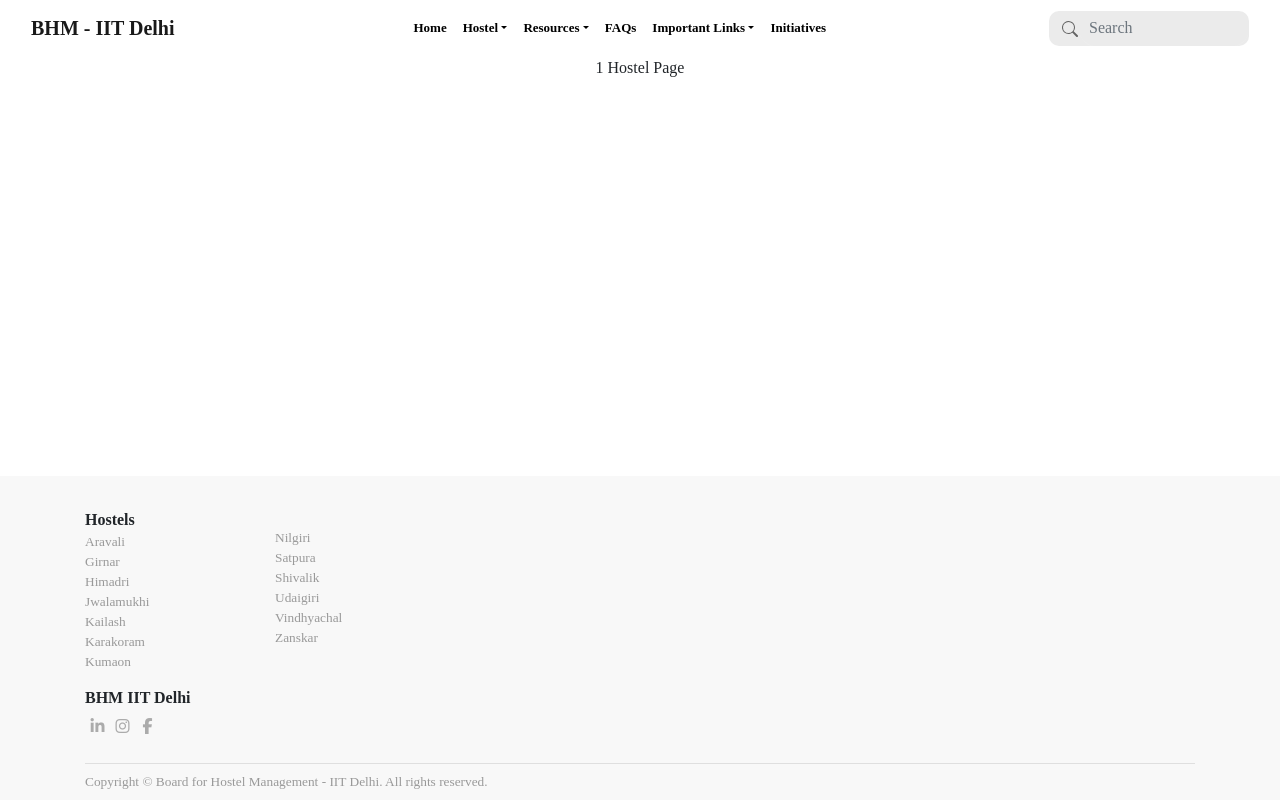
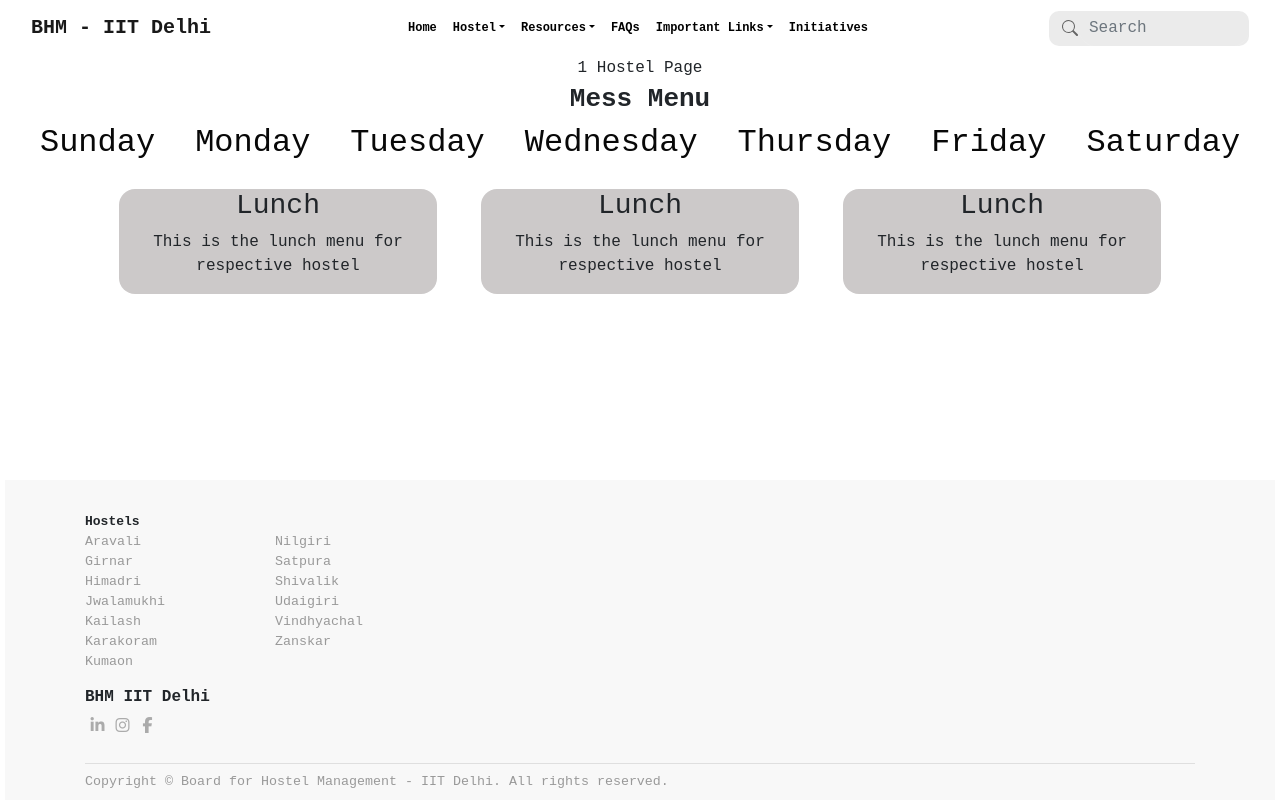
Before and after one commit to simran2712/bhm-iitd, a React (Create React App) app in the folder bhm-site/: page /hostel/1 in a window 1280 px wide. Built offline with nearby package versions, Linux system fonts and the light colour scheme.

Commit message:
Mess menu

```diff
--- a/bhm-site/src/App.js
+++ b/bhm-site/src/App.js
@@ -5,6 +5,7 @@ import { BrowserRouter as Router, Route, Routes } from 'react-router-dom'
 import Footer from './components/footer/component';
 import Hostel from './components/hostel/component';
 import Homepage from './pages/homepage';
+import Messmenu from './components/mess menu/component';
 
 function App() {
   return (
@@ -15,6 +16,7 @@ function App() {
           <Route path="/hostel/:hostel" element={<Hostel/>} />
           <Route exact path='/' element={<Homepage/>} />
         </Routes>
+        <Messmenu/>
         <Footer />
       </Router>
     </div>
--- /dev/null
+++ b/bhm-site/src/components/mess menu/component.css
@@ -0,0 +1,51 @@
+*{
+    margin: 0;
+    padding: 0;
+    box-sizing: border-box;
+    font-family: monospace;
+}
+body{
+    display: flex;
+    justify-content: center;
+    align-items: center;
+    min-height: 100vh;
+}
+
+#menu-container{
+    width: 90%;
+    align-items: center;
+    align-self: center;
+    text-align: center;
+    display: flex;
+}
+
+
+.box{
+    align-self: center;
+    border-radius: 1em;
+    background-color: rgb(204, 201, 201);
+    margin: 2%;
+}
+
+.menu{
+    position: relative;
+    display: flex;
+}
+.menu a{
+    position: relative;
+    margin: 0 20px;
+    font-size: 2em;
+    color: rgb(8, 8, 8);
+    text-decoration: none;
+}
+
+#marker{
+    position: absolute;
+    left: 0;
+    width: 0;
+    height: 4px;
+    background-color: #000;
+    bottom: 0px;
+    transform: 0.5s;
+    border-radius: 4px;
+}
--- /dev/null
+++ b/bhm-site/src/components/mess menu/component.js
@@ -0,0 +1,47 @@
+import './component.css'
+import { Link } from 'react-router-dom';
+var marker=document.querySelector('#marker');
+var item=document.querySelectorAll('.menu a');
+function indicator(e){
+    marker.style.left=e.offsetLeft+"px";
+    marker.style.width=e.offsetWidth+"px";
+    e.style.color="#000";
+}
+item.forEach(link => {
+    link.addEventListener('click',(e)=>{
+        indicator(e.target);
+    })
+});
+function Messmenu(){
+
+    return <div className="container-fluid">
+        <div className="heading">Mess Menu</div>
+        <div class="menu">
+    <div id="marker"></div>
+    <Link to="#">Sunday</Link>
+    <Link to="#">Monday</Link>
+    <Link to="#">Tuesday</Link>
+    <Link to="#">Wednesday</Link>
+    <Link to="#">Thursday</Link>
+    <Link to="#">Friday</Link>
+    <Link to="#">Saturday</Link>
+</div>
+<div id="menu-container" className="container">
+        <div class="box">
+            <h3>Lunch</h3>
+            <p>This is the lunch menu for respective hostel</p>
+        </div>
+        <div class="box">
+            <h3>Lunch</h3>
+            <p>This is the lunch menu for respective hostel</p>
+        </div>
+        <div class="box">
+            <h3>Lunch</h3>
+            <p>This is the lunch menu for respective hostel</p>
+        </div>
+    </div>
+</div>
+
+}
+
+export default Messmenu;
```
